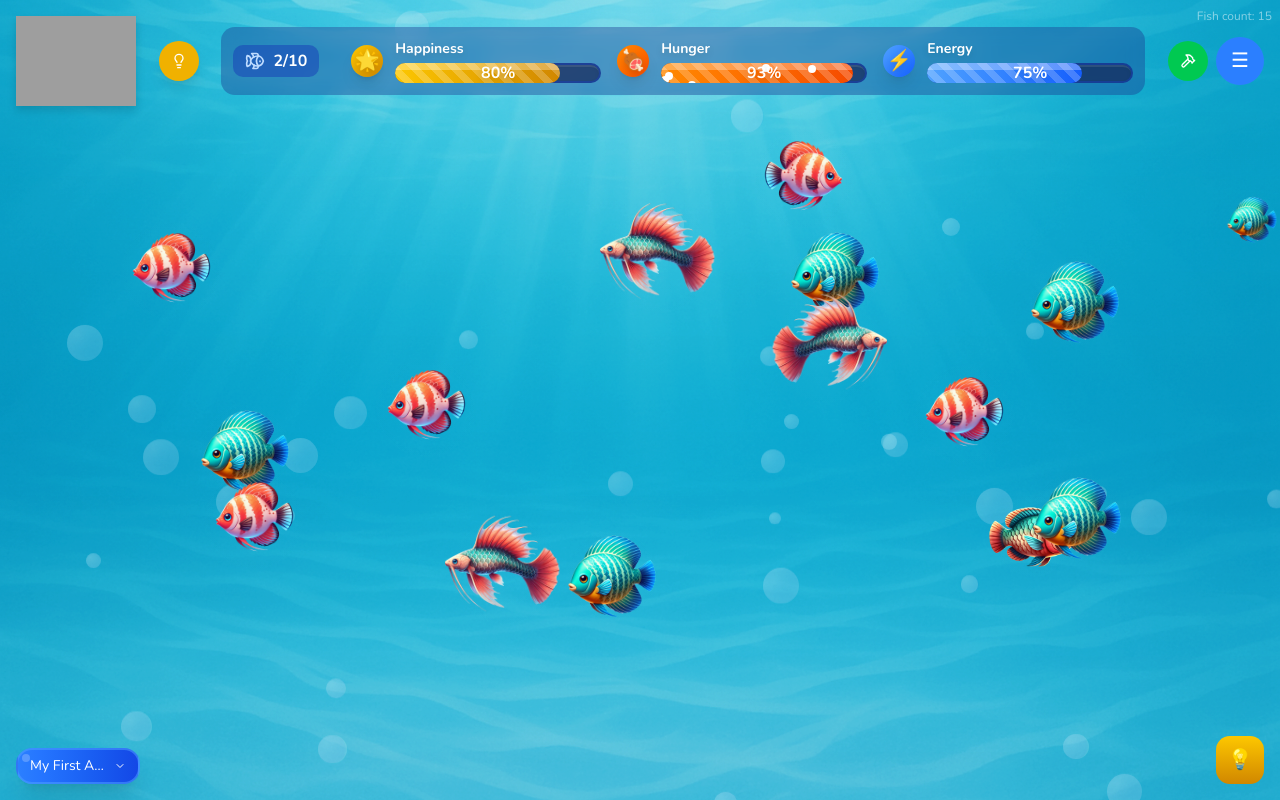
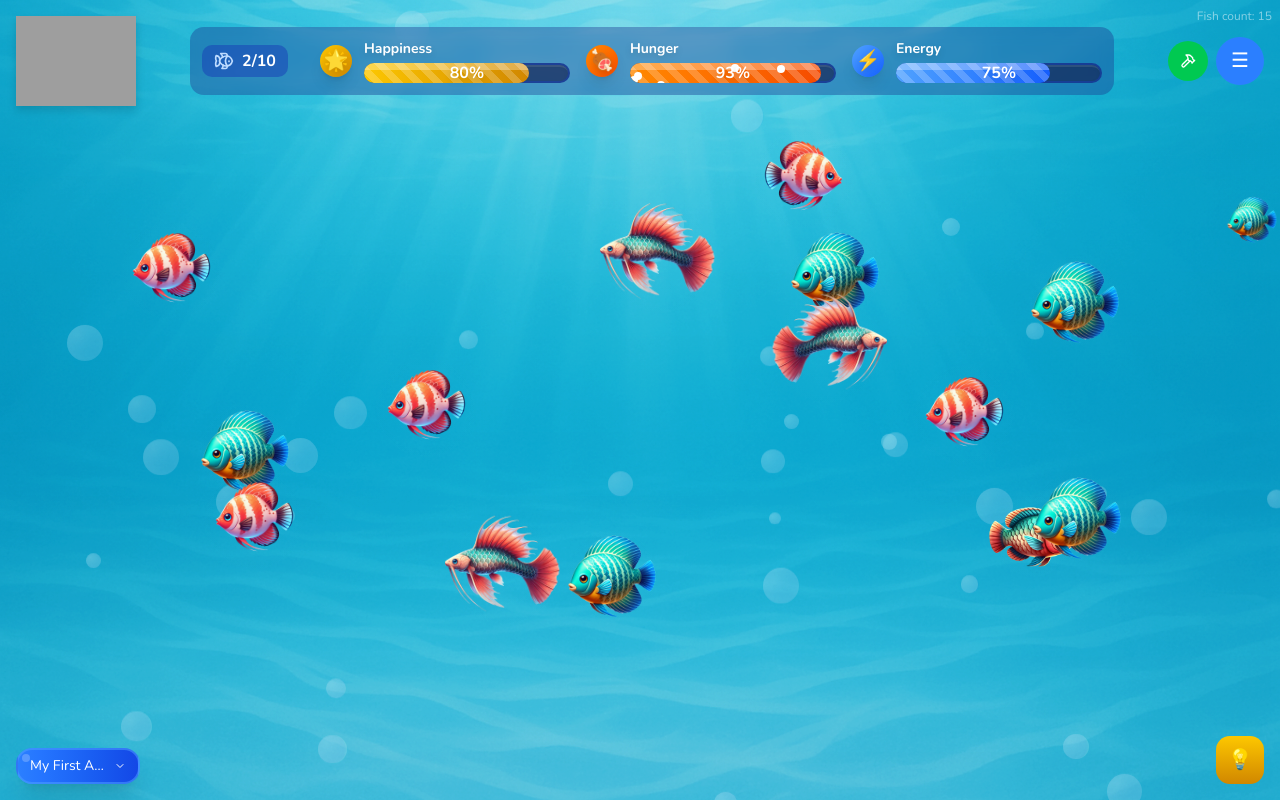
Before and after one commit to AquaStark/Aqua-Stark-Game, a Next.js app: page /game in a window 1280 px wide. Built offline with nearby package versions, Linux system fonts and the light colour scheme; grey boxes are pictures that could not be loaded.

Commit message:
refactor: remove unused tips button and related state from GameHeader component

```diff
--- a/src/components/game/game-header.tsx
+++ b/src/components/game/game-header.tsx
@@ -10,7 +10,6 @@ import {
   Palette,
   Layers,
   Hammer,
-  Lightbulb,
 } from "lucide-react";
 import { GameStatusBar } from "./game-status-bar";
 import { GameButton } from "./game-button";
@@ -73,9 +72,6 @@ export function GameHeader({
   onMenuToggle,
 }: GameHeaderProps) {
   const [isExpanded, setIsExpanded] = useState(false);
-  const [showTips, setShowTips] = useState(false);
-
-  const handleTipsToggle = () => setShowTips(!showTips);
 
   return (
     <div className="absolute top-0 left-0 right-0 z-20">
@@ -191,13 +187,6 @@ export function GameHeader({
           />
         </div>
 
-        <GameButton
-          icon={<Lightbulb className="h-4 w-4" />}
-          tooltip="Tips & Help"
-          className="bg-yellow-500 hover:bg-yellow-600 text-white rounded-full w-10 h-10 shadow-lg"
-          onClick={handleTipsToggle}
-        />
-
         <div className="flex items-center gap-4 bg-blue-900/40 backdrop-blur-sm p-3 rounded-xl">
           <div className="flex items-center gap-2 mr-4 bg-blue-800/50 px-3 py-1 rounded-lg">
             <Fish className="text-blue-200 h-5 w-5" />
```
